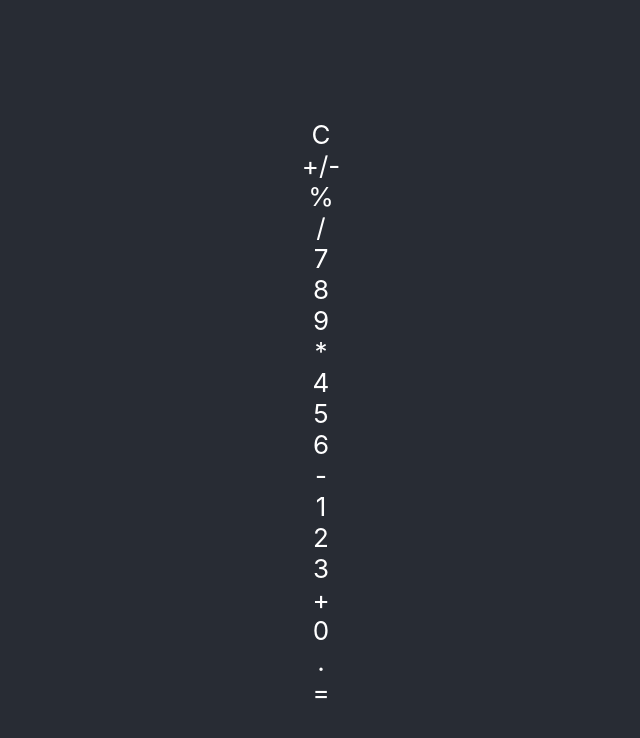
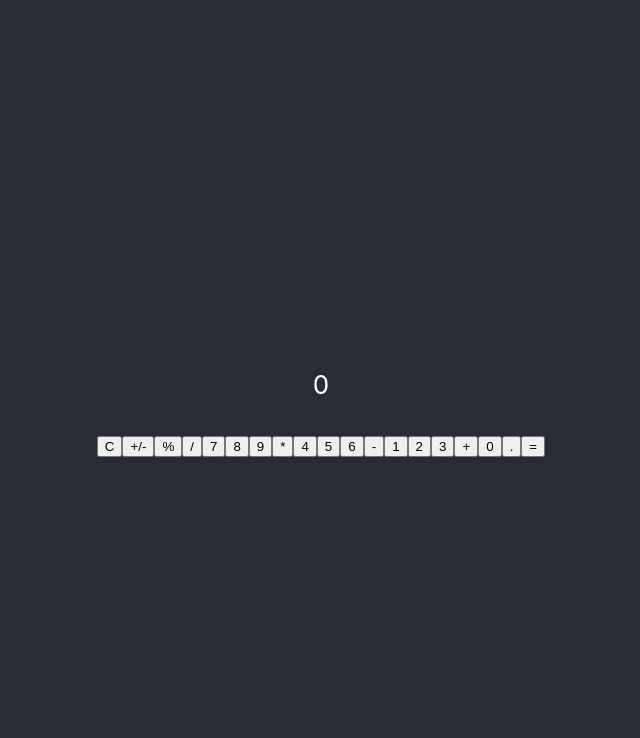
Before and after one commit to ananassta/my-pet-project, a React (Create React App) app: page / in a window 1280 px wide. Shown: the top 738 px of the page, without its empty margins (319-959 px from the left). Built offline with nearby package versions, Linux system fonts and the light colour scheme.

Commit message:
first add of redux

```diff
--- a/package.json
+++ b/package.json
@@ -3,11 +3,13 @@
   "version": "0.1.0",
   "private": true,
   "dependencies": {
+    "@reduxjs/toolkit": "^1.9.0",
     "@testing-library/jest-dom": "^5.16.5",
     "@testing-library/react": "^13.4.0",
     "@testing-library/user-event": "^13.5.0",
     "react": "^18.2.0",
     "react-dom": "^18.2.0",
+    "react-redux": "^8.0.5",
     "react-scripts": "5.0.1",
     "typescript": "^4.9.3",
     "web-vitals": "^2.1.4"
--- /dev/null
+++ b/src/app/store.ts
@@ -0,0 +1,10 @@
+import { configureStore } from "@reduxjs/toolkit";
+import calculatorReducer from "../features/calculator/calculatorSlice";
+
+export const store = configureStore({
+    reducer: {
+        calculator: calculatorReducer,
+    },
+})
+
+export type RootState = ReturnType<typeof store.getState>;
--- a/src/components/CalculatorButton.tsx
+++ b/src/components/CalculatorButton/CalculatorButton.tsx
@@ -1,4 +1,6 @@
 import React from "react";
+import { useDispatch } from "react-redux";
+import { changeNum } from "../../features/calculator/calculatorSlice";
 
 export enum CalculatorButtonTypeEnum {
   normal,
@@ -11,5 +13,6 @@ type CalculatorButtonType = {
 };
 
 export const CalculatorButton = ({ value, type }: CalculatorButtonType) => {
-  return <div>{value}</div>;
+  const dispatch = useDispatch();
+  return <button onClick={() => dispatch(changeNum(Number(value) || 0))}>{value}</button>;
 };
--- /dev/null
+++ b/src/features/calculator/calculatorSlice.ts
@@ -0,0 +1,16 @@
+import { createSlice } from "@reduxjs/toolkit";
+import type { PayloadAction } from "@reduxjs/toolkit";
+
+export const calculatorSlice = createSlice({
+  name: "calculator",
+  initialState: { value: 0, currValue: 0, currRes: 0 },
+  reducers: {
+    changeNum(state, action: PayloadAction<number>) {
+        console.log(action)
+      state.value = action.payload;
+    },
+  },
+});
+
+export const { changeNum } = calculatorSlice.actions;
+export default calculatorSlice.reducer;
--- a/src/index.tsx
+++ b/src/index.tsx
@@ -2,12 +2,16 @@ import React from "react";
 import ReactDOM from "react-dom/client";
 import "./index.css";
 import { App } from "./App";
+import { store } from "./app/store";
+import { Provider } from "react-redux";
 import reportWebVitals from "./reportWebVitals";
 
 const root = ReactDOM.createRoot(document.getElementById("root")!);
 root.render(
   <React.StrictMode>
-    <App />
+    <Provider store={store}>
+      <App />
+    </Provider>
   </React.StrictMode>
 );
 
--- a/src/pages/Calculator/Calculator.tsx
+++ b/src/pages/Calculator/Calculator.tsx
@@ -1,15 +1,19 @@
 import React from "react";
-import { CalculatorButton } from "../../components/CalculatorButton";
-import { CalculatorButtonTypeEnum } from "../../components/CalculatorButton";
+import { useSelector } from "react-redux";
+import { RootState } from "../../app/store";
+import { CalculatorButton } from "../../components/CalculatorButton/CalculatorButton";
+import { CalculatorButtonTypeEnum } from "../../components/CalculatorButton/CalculatorButton";
 
 export const Calculator = () => {
+  const buttons = ["C", "+/-", "%", "/", 7, 8, 9, "*", 4, 5, 6, "-", 1, 2, 3, "+", 0, "."];
+  const currNum = useSelector((state: RootState)=>state.calculator.value);
   return (<div>
     <div>
-      <p></p>
+      <p>{currNum}</p>
     </div>
     <div>
-      {["C", "+/-", "%", "/", 7, 8, 9, "*", 4, 5, 6, "-", 1, 2, 3, "+", 0, "."].map((num: number | string) => {
-        return <CalculatorButton value={num} type={CalculatorButtonTypeEnum.normal} />
+      {buttons.map((num: number | string, key: number) => {
+        return <CalculatorButton value={num} type={CalculatorButtonTypeEnum.normal} key={key}/>
       })}
       <CalculatorButton value="=" type={CalculatorButtonTypeEnum.wide} />
     </div>
```
Also changed, not shown: src/components/CalculatorButton/CalculatorButton.module.css (added), 1 other file (tests, documents, lock files or other folders).
